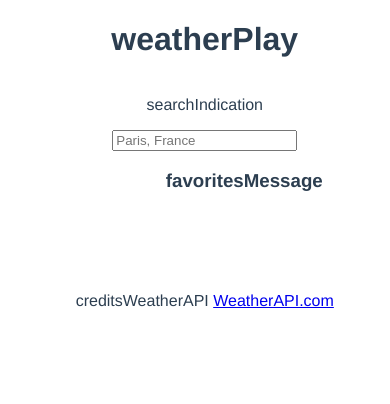
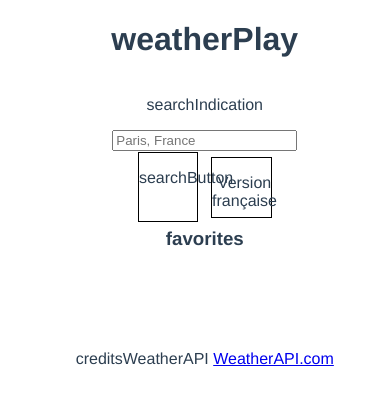
Before and after one commit to DestroyCom/weatherplay, a Vue app: page / in a window 390 px wide. Shown: the top 404 px of the page. Built offline with nearby package versions, Linux system fonts and the light colour scheme.

Commit message:
production ready commit (not responsive)

```diff
--- /dev/null
+++ b/src/components/ButtonLang.vue
@@ -0,0 +1,51 @@
+<template>
+  <div class="buttonLang">
+      <p v-if="$i18n.locale === 'fr'"  @click="switchLang('en')">English version</p>
+      <p v-if="$i18n.locale === 'en'" @click="switchLang('fr')">Version française</p>
+  </div>
+</template>
+
+<script>
+export default {
+  name: 'ButtonLang',
+  data(){
+    return{
+    }
+  },
+  components:{},
+  props: {},
+  computed:{},
+  methods:{
+      switchLang(locale){
+          console.log(locale)
+          if(this.$i18n.locale !== locale){
+              this.$i18n.locale = locale;
+          }
+      }
+  },
+  watch:{},
+  mounted() {}
+  }
+</script>
+
+<!-- Add "scoped" attribute to limit CSS to this component only -->
+<style lang="scss">
+.buttonLang {
+    display: flex !important;
+    justify-content: space-evenly !important;
+    max-width: 15vw !important;
+    height: 80%;
+    text-align: center;
+    border: black solid 1px;
+    margin: 1%;
+    align-self: center;
+    transition: color 0.5s, background-color 0.5s;
+
+    &:hover{
+        color: white;
+        background-color: black;
+        cursor: pointer;
+    }
+
+}
+</style>
--- a/src/components/Home.vue
+++ b/src/components/Home.vue
@@ -3,7 +3,15 @@
     <h1>weatherPlay</h1>
     <p>{{ $t('searchIndication') }}</p>
     <input type="text" v-model="cityTemp" placeholder="Paris, France" />
-    <p @click="updateCity" v-if='cityTemp != null '>{{ $t('searchButton') }}</p>
+    <div>
+    <div @click="updateCity" v-if='cityTemp != null ' class="buttonSearchAvailable">
+      <p>{{ $t('searchButton') }}</p>
+    </div>
+    <div v-if='cityTemp === null ' class="buttonSearch">
+      <p>{{ $t('searchButton') }}</p>
+    </div>
+    <ButtonLang />
+    </div>
     <div>
       <h3>{{ $t('favoritesMessage') }}</h3>
       <DisplayFavorites :key='cityTemp' />
@@ -14,6 +22,7 @@
 
 <script>
 import DisplayFavorites from './DisplayFavorites.vue';
+import ButtonLang from './ButtonLang.vue';
 
 export default {
   name: 'Home',
@@ -23,7 +32,8 @@ export default {
     }
   },
   components:{
-    DisplayFavorites
+    DisplayFavorites,
+    ButtonLang
   },
   computed:{
   },
@@ -46,8 +56,70 @@ export default {
     flex-direction: column;
     align-items: center;
 
-    >div{
+  >div:nth-child(4){
+        display: flex;
+        justify-content: space-evenly;
+        width: 40vw;
+        >p{
+          text-align: center;
+          align-self: center;
+          height: 80%;
+          vertical-align: middle;
+        }
+      }
+
+    >div:nth-child(5){
+      margin-top: 1%;
       width: 20vw;
+      overflow-y: auto;
+
+      >h3{
+        margin: 0;
+      }
+
+      &::-webkit-scrollbar-track {
+        -webkit-box-shadow: inset 0 0 6px rgba(0, 0, 0, 0.3);
+        box-shadow: inset 0 0 6px rgba(0, 0, 0, 0.3) ;
+        border-radius: 10px;
+        background-color: #F5F5F5;
+      }
+
+      &::-webkit-scrollbar {
+        width: 12px;
+        background-color: #F5F5F5;
+      }
+
+      &::-webkit-scrollbar-thumb {
+        border-radius: 10px;
+        -webkit-box-shadow: inset 0 0 6px rgba(0, 0, 0, .3);
+        box-shadow: inset 0 0 6px rgba(0, 0, 0, 0.3) ;
+        background-color: #555;
+      }
     }
   }
+
+.buttonSearch {
+    display: flex !important;
+    justify-content: space-evenly !important;
+    max-width: 15vw !important;
+    text-align: center;
+    border: black solid 1px;
+    margin: 1%;
+}
+
+.buttonSearchAvailable {
+    display: flex !important;
+    justify-content: space-evenly !important;
+    max-width: 15vw !important;
+    text-align: center;
+    border: black solid 1px;
+    margin: 1%;
+    transition: color 0.5s, background-color 0.5s;
+
+    &:hover{
+        color: white;
+        background-color: black;
+        cursor: pointer;
+    }
+}
 </style>
--- a/src/components/Nav.vue
+++ b/src/components/Nav.vue
@@ -10,7 +10,8 @@
           <div>
             <p>{{ $t('searchIndication') }}</p>
             <input type="text" v-model="cityTemp" placeholder="Paris, France" />
-            <p @click="updateCity" v-if='cityTemp != null '>{{ $t('searchButton') }}</p>
+            <p @click="updateCity" v-if='cityTemp != null ' class="buttonSearchAvailable">{{ $t('searchButton') }}</p>
+            <p  v-if='cityTemp === null ' class="buttonSearch">{{ $t('searchButton') }}</p>
           </div>
           <div>
             <h4>{{ $t('favoritesMessage') }}</h4>
@@ -100,9 +101,9 @@ nav {
     flex-direction: column;
     align-self: center;
     align-items: center;
-
+    text-align: center;
     >h1{
-      margin-top: 0;
+      margin: 0;
     }
 
     >div:nth-child(3) {
@@ -112,6 +113,7 @@ nav {
       width: 100%;
 
       &::-webkit-scrollbar-track {
+        box-shadow: inset 0 0 6px rgba(0, 0, 0, 0.3) ;
         -webkit-box-shadow: inset 0 0 6px rgba(0, 0, 0, 0.3);
         border-radius: 10px;
         background-color: #F5F5F5;
@@ -124,6 +126,7 @@ nav {
 
       &::-webkit-scrollbar-thumb {
         border-radius: 10px;
+        box-shadow: inset 0 0 6px rgba(0, 0, 0, 0.3) ;
         -webkit-box-shadow: inset 0 0 6px rgba(0, 0, 0, .3);
         background-color: #555;
       }
@@ -156,4 +159,29 @@ nav {
     opacity: 0.5;
   }
 }
+
+.buttonSearch {
+    display: flex !important;
+    justify-content: space-evenly !important;
+    max-width: 15vw !important;
+    text-align: center;
+    border: black solid 1px;
+    margin: 1%;
+}
+
+.buttonSearchAvailable {
+    display: flex !important;
+    justify-content: space-evenly !important;
+    max-width: 15vw !important;
+    text-align: center;
+    border: black solid 1px;
+    margin: 1%;
+    transition: color 0.5s, background-color 0.5s;
+
+    &:hover{
+        color: white;
+        background-color: black;
+        cursor: pointer;
+    }
+}
 </style>
--- a/src/components/Realtime.vue
+++ b/src/components/Realtime.vue
@@ -9,6 +9,7 @@
           <div>
             <p>{{ $t('lastUpdate') }} {{ getRealtimeGlobal.data.current.last_updated }}</p>
             <img :src='refresh' @click='refreshResult'>
+            <ButtonLang />
           </div>
       </div>
       <div>
@@ -35,10 +36,12 @@ import refresh from '../assets/refresh.svg';
 import starRegular from '../assets/starRegular.svg';
 import starSolid from '../assets/starSolid.svg';
 import DisplayIcon from './DisplayIcon.vue';
+import ButtonLang from './ButtonLang.vue';
 
 export default {
   components:{
-    DisplayIcon
+    DisplayIcon,
+    ButtonLang
   },
   name: 'Realtime',
   data(){
@@ -122,7 +125,7 @@ export default {
         display: flex;
         justify-content: space-evenly;
         align-items: center;
-        width: 30vw;
+        width: 40vw;
 
         >img {
           width: 2vw;
@@ -130,12 +133,20 @@ export default {
           min-width: 30px;
           opacity: 1;
           transition: opacity 0.5s;
+          margin: 1%;
 
           &:hover {
             cursor: pointer;
             animation: rotation 2s infinite alternate linear;
             opacity: 0.5;
           }
+        }
+      }
+
+      >div:nth-child(2){
+        >p{
+          min-width: 25vw;
+          text-align: center;
         }
       }
 
@@ -166,6 +177,7 @@ export default {
 
         &:nth-child(2)>p {
           margin: 3.5%;
+          min-width: 20vw;
         }
 
       }
```
